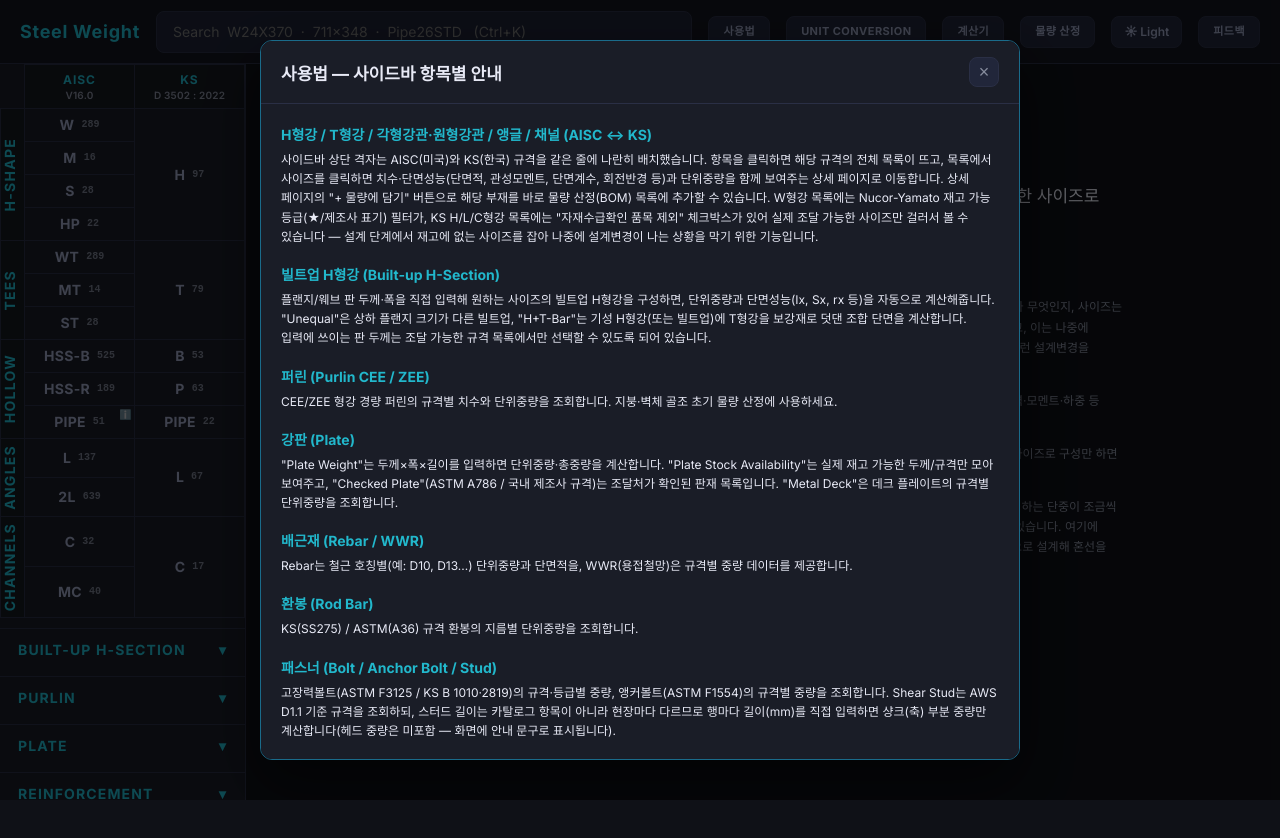
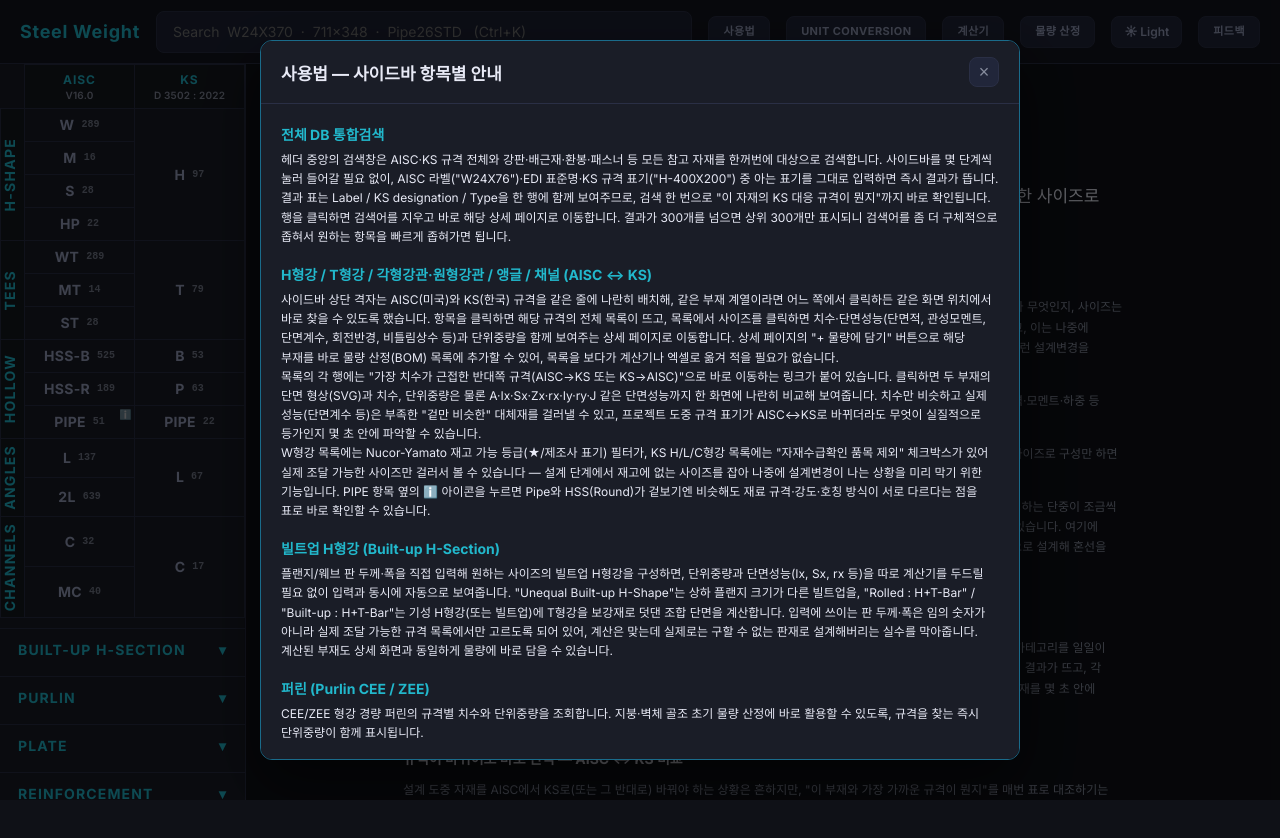
Before and after one commit to shinho76/section_database, a React (Vite) app: page / in a window 1280 px wide. Both pictures are taken after a click on the button "사용법". Shown: the top 838 px of the page. Built offline with nearby package versions, Linux system fonts and the light colour scheme.

Commit message:
Expand home/usage guide: integrated search and AISC/KS compare
Adds a dedicated explanation of the whole-database search and the
nearest-match AISC<->KS comparison feature, and fleshes out every
usage-guide section with more concrete, convenience-focused detail.

```diff
--- a/src/components/HomeView.jsx
+++ b/src/components/HomeView.jsx
@@ -46,6 +46,30 @@ export default function HomeView() {
         </p>
       </section>
 
+      <section className="home-section">
+        <h2>전체 DB 통합검색 — 한 번에 빠르게 찾기</h2>
+        <p>
+          상단 검색창 하나로 <b>AISC·KS 전체 규격과 모든 참고 자재(강판·배근재·환봉·패스너 등)를
+          동시에</b> 검색합니다. 사이드바에서 카테고리를 일일이 눌러 들어갈 필요 없이, AISC 라벨
+          ("W24X76" 같은)이든 KS 규격 표기("H-400X200")든 아는 표기 그대로 입력하면 즉시 결과가
+          뜨고, 각 결과 행에 AISC 라벨과 대응하는 KS 규격이 나란히 표시됩니다. 도면·계산서를
+          검토하다 낯선 규격명이 나왔을 때, 원하는 자재를 몇 초 안에 찾아내는 데 초점을 맞췄습니다.
+        </p>
+      </section>
+
+      <section className="home-section">
+        <h2>규격이 바뀌어도 바로 인식 — AISC ↔ KS 비교</h2>
+        <p>
+          설계 도중 자재를 AISC에서 KS로(또는 그 반대로) 바꿔야 하는 상황은 흔하지만, "이 부재와
+          가장 가까운 규격이 뭔지"를 매번 표로 대조하기는 번거롭습니다. 이 사이트는 목록에서
+          <b>가장 근접한 상대 규격으로 바로 연결되는 링크</b>를 제공해, 클릭 한 번으로 단면
+          치수·형상(SVG)·단위중량뿐 아니라 A(단면적)·Ix·Sx·Zx·rx·Iy·ry·J 같은 단면성능까지
+          두 규격을 나란히 비교해서 보여줍니다. 치수만 비슷하고 성능은 부족한 "가짜 대체재"를
+          거르고, 규격 변경 시에도 어떤 자재가 실제로 등가인지 즉시 파악할 수 있게 한 것이
+          이 기능의 핵심입니다.
+        </p>
+      </section>
+
       <section className="home-section home-start">
         <h2>시작하기</h2>
         <p>왼쪽 사이드바에서 조회할 규격을 선택하거나, 아래에서 자주 쓰는 항목으로 바로 이동하세요.</p>
--- a/src/components/UsageGuideModal.jsx
+++ b/src/components/UsageGuideModal.jsx
@@ -3,62 +3,86 @@
 // see in the sidebar" to "what it does" one-to-one.
 const SECTIONS = [
   {
+    title: '전체 DB 통합검색',
+    body: '헤더 중앙의 검색창은 AISC·KS 규격 전체와 강판·배근재·환봉·패스너 등 모든 참고 자재를 한꺼번에 대상으로 검색합니다. '
+      + '사이드바를 몇 단계씩 눌러 들어갈 필요 없이, AISC 라벨("W24X76")·EDI 표준명·KS 규격 표기("H-400X200") 중 아는 표기를 '
+      + '그대로 입력하면 즉시 결과가 뜹니다. 결과 표는 Label / KS designation / Type을 한 행에 함께 보여주므로, 검색 한 번으로 '
+      + '"이 자재의 KS 대응 규격이 뭔지"까지 바로 확인됩니다. 행을 클릭하면 검색어를 지우고 바로 해당 상세 페이지로 이동합니다. '
+      + '결과가 300개를 넘으면 상위 300개만 표시되니 검색어를 좀 더 구체적으로 좁혀서 원하는 항목을 빠르게 좁혀가면 됩니다.',
+  },
+  {
     title: 'H형강 / T형강 / 각형강관·원형강관 / 앵글 / 채널 (AISC ↔ KS)',
-    body: '사이드바 상단 격자는 AISC(미국)와 KS(한국) 규격을 같은 줄에 나란히 배치했습니다. '
-      + '항목을 클릭하면 해당 규격의 전체 목록이 뜨고, 목록에서 사이즈를 클릭하면 치수·단면성능(단면적, 관성모멘트, '
-      + '단면계수, 회전반경 등)과 단위중량을 함께 보여주는 상세 페이지로 이동합니다. 상세 페이지의 "+ 물량에 담기" 버튼으로 '
-      + '해당 부재를 바로 물량 산정(BOM) 목록에 추가할 수 있습니다. W형강 목록에는 Nucor-Yamato 재고 가능 등급(★/제조사 표기) '
-      + '필터가, KS H/L/C형강 목록에는 "자재수급확인 품목 제외" 체크박스가 있어 실제 조달 가능한 사이즈만 걸러서 볼 수 있습니다 — '
-      + '설계 단계에서 재고에 없는 사이즈를 잡아 나중에 설계변경이 나는 상황을 막기 위한 기능입니다.',
+    body: '사이드바 상단 격자는 AISC(미국)와 KS(한국) 규격을 같은 줄에 나란히 배치해, 같은 부재 계열이라면 어느 쪽에서 클릭하든 '
+      + '같은 화면 위치에서 바로 찾을 수 있도록 했습니다. 항목을 클릭하면 해당 규격의 전체 목록이 뜨고, 목록에서 사이즈를 클릭하면 '
+      + '치수·단면성능(단면적, 관성모멘트, 단면계수, 회전반경, 비틀림상수 등)과 단위중량을 함께 보여주는 상세 페이지로 이동합니다. '
+      + '상세 페이지의 "+ 물량에 담기" 버튼으로 해당 부재를 바로 물량 산정(BOM) 목록에 추가할 수 있어, 목록을 보다가 계산기나 '
+      + '엑셀로 옮겨 적을 필요가 없습니다.\n\n'
+      + '목록의 각 행에는 "가장 치수가 근접한 반대쪽 규격(AISC→KS 또는 KS→AISC)"으로 바로 이동하는 링크가 붙어 있습니다. '
+      + '클릭하면 두 부재의 단면 형상(SVG)과 치수, 단위중량은 물론 A·Ix·Sx·Zx·rx·Iy·ry·J 같은 단면성능까지 한 화면에 나란히 '
+      + '비교해 보여줍니다. 치수만 비슷하고 실제 성능(단면계수 등)은 부족한 "겉만 비슷한" 대체재를 걸러낼 수 있고, 프로젝트 도중 '
+      + '규격 표기가 AISC↔KS로 바뀌더라도 무엇이 실질적으로 등가인지 몇 초 안에 파악할 수 있습니다.\n\n'
+      + 'W형강 목록에는 Nucor-Yamato 재고 가능 등급(★/제조사 표기) 필터가, KS H/L/C형강 목록에는 "자재수급확인 품목 제외" '
+      + '체크박스가 있어 실제 조달 가능한 사이즈만 걸러서 볼 수 있습니다 — 설계 단계에서 재고에 없는 사이즈를 잡아 나중에 '
+      + '설계변경이 나는 상황을 미리 막기 위한 기능입니다. PIPE 항목 옆의 ℹ️ 아이콘을 누르면 Pipe와 HSS(Round)가 겉보기엔 '
+      + '비슷해도 재료 규격·강도·호칭 방식이 서로 다르다는 점을 표로 바로 확인할 수 있습니다.',
   },
   {
     title: '빌트업 H형강 (Built-up H-Section)',
     body: '플랜지/웨브 판 두께·폭을 직접 입력해 원하는 사이즈의 빌트업 H형강을 구성하면, 단위중량과 단면성능(Ix, Sx, rx 등)을 '
-      + '자동으로 계산해줍니다. "Unequal"은 상하 플랜지 크기가 다른 빌트업, "H+T-Bar"는 기성 H형강(또는 빌트업)에 T형강을 '
-      + '보강재로 덧댄 조합 단면을 계산합니다. 입력에 쓰이는 판 두께는 조달 가능한 규격 목록에서만 선택할 수 있도록 되어 있습니다.',
+      + '따로 계산기를 두드릴 필요 없이 입력과 동시에 자동으로 보여줍니다. "Unequal Built-up H-Shape"는 상하 플랜지 크기가 다른 '
+      + '빌트업을, "Rolled : H+T-Bar" / "Built-up : H+T-Bar"는 기성 H형강(또는 빌트업)에 T형강을 보강재로 덧댄 조합 단면을 '
+      + '계산합니다. 입력에 쓰이는 판 두께·폭은 임의 숫자가 아니라 실제 조달 가능한 규격 목록에서만 고르도록 되어 있어, 계산은 '
+      + '맞는데 실제로는 구할 수 없는 판재로 설계해버리는 실수를 막아줍니다. 계산된 부재도 상세 화면과 동일하게 물량에 바로 담을 수 있습니다.',
   },
   {
     title: '퍼린 (Purlin CEE / ZEE)',
-    body: 'CEE/ZEE 형강 경량 퍼린의 규격별 치수와 단위중량을 조회합니다. 지붕·벽체 골조 초기 물량 산정에 사용하세요.',
+    body: 'CEE/ZEE 형강 경량 퍼린의 규격별 치수와 단위중량을 조회합니다. 지붕·벽체 골조 초기 물량 산정에 바로 활용할 수 있도록, '
+      + '규격을 찾는 즉시 단위중량이 함께 표시됩니다.',
   },
   {
     title: '강판 (Plate)',
-    body: '"Plate Weight"는 두께×폭×길이를 입력하면 단위중량·총중량을 계산합니다. "Plate Stock Availability"는 실제 재고 '
-      + '가능한 두께/규격만 모아 보여주고, "Checked Plate"(ASTM A786 / 국내 제조사 규격)는 조달처가 확인된 판재 목록입니다. '
-      + '"Metal Deck"은 데크 플레이트의 규격별 단위중량을 조회합니다.',
+    body: '"Plate Weight"는 두께×폭×길이를 입력하면 단위중량·총중량을 즉시 계산합니다. "Plate Stock Availability"는 실제 재고 '
+      + '가능한 두께/규격만 모아 보여주어 구하기 어려운 두께를 먼저 걸러낼 수 있고, "Checked Plate"(ASTM A786 / 국내 제조사 규격)는 '
+      + '조달처가 확인된 판재 목록이라 별도 확인 없이 바로 채택해도 되는 안전한 목록입니다. "Metal Deck"은 데크 플레이트의 '
+      + '규격별 단위중량을 조회합니다.',
   },
   {
     title: '배근재 (Rebar / WWR)',
-    body: 'Rebar는 철근 호칭별(예: D10, D13...) 단위중량과 단면적을, WWR(용접철망)은 규격별 중량 데이터를 제공합니다.',
+    body: 'Rebar는 철근 호칭별(D10, D13...) 단위중량과 단면적을, WWR(용접철망)은 규격별 중량 데이터를 제공해 철근·배근 물량도 '
+      + '철골과 같은 화면·같은 방식으로 조회·집계할 수 있습니다.',
   },
   {
     title: '환봉 (Rod Bar)',
-    body: 'KS(SS275) / ASTM(A36) 규격 환봉의 지름별 단위중량을 조회합니다.',
+    body: 'KS(SS275) / ASTM(A36) 규격 환봉의 지름별 단위중량을 조회합니다. 국내·해외 프로젝트 어느 쪽 규격으로 발주하든 같은 화면에서 확인할 수 있습니다.',
   },
   {
     title: '패스너 (Bolt / Anchor Bolt / Stud)',
     body: '고장력볼트(ASTM F3125 / KS B 1010·2819)의 규격·등급별 중량, 앵커볼트(ASTM F1554)의 규격별 중량을 조회합니다. '
-      + 'Shear Stud는 AWS D1.1 기준 규격을 조회하되, 스터드 길이는 카탈로그 항목이 아니라 현장마다 다르므로 행마다 길이(mm)를 '
-      + '직접 입력하면 샹크(축) 부분 중량만 계산합니다(헤드 중량은 미포함 — 화면에 안내 문구로 표시됩니다).',
+      + 'Shear Stud는 AWS D1.1 기준 규격을 조회하되, 스터드 길이는 카탈로그 항목이 아니라 현장·설계마다 다르므로 행마다 길이(mm)를 '
+      + '직접 입력하면 그 자리에서 샹크(축) 부분 중량을 계산합니다(헤드 중량은 미포함 — 화면에 안내 문구로 표시됩니다).',
   },
   {
     title: '강재 등급 (Materials)',
-    body: 'ASTM / KS 강재 등급별 항복강도(Fy)·인장강도(Fu) 등 재료 물성을 정리한 참고표입니다.',
+    body: 'ASTM / KS 강재 등급별 항복강도(Fy)·인장강도(Fu) 등 재료 물성을 정리한 참고표입니다. 규격서를 따로 뒤지지 않아도 '
+      + '설계에 필요한 재료값을 한 화면에서 바로 대조해 볼 수 있습니다.',
   },
   {
     title: 'UNIT CONVERSION (단위 환산)',
-    body: '헤더의 "UNIT CONVERSION" 버튼을 누르면 힘·응력·모멘트·등분포하중 등 미국(kip, ksi, psf...)·한국(kN, MPa, kN/m...) '
-      + '단위를 실시간으로 서로 환산해주는 계산기가 열립니다. 값을 어느 칸에 입력해도 같은 줄의 다른 단위 값이 즉시 갱신됩니다.',
+    body: '헤더의 "UNIT CONVERSION" 버튼을 누르면 힘·응력·모멘트·등분포하중 등 미국(kip, ksi, psf, ft-kip...)과 한국(kN, MPa, '
+      + 'kN/m, kN-m...) 단위를 실시간으로 서로 환산해주는 계산기가 열립니다. 카테고리 하나에 값을 한 칸이라도 입력하면 같은 줄의 '
+      + '나머지 단위 값이 모두 즉시 갱신되므로, 별도 변환 공식을 찾거나 계산기를 여러 번 두드릴 필요 없이 인치·피트 단위를 '
+      + '국내 단위 감각으로 바로 읽을 수 있습니다.',
   },
   {
     title: '물량 산정 (BOM)',
-    body: '헤더의 "물량 산정" 버튼은 각 상세 페이지의 "+ 물량에 담기"로 모아온 부재들의 목록(길이·등급·수량 입력 가능)을 보여주고, '
-      + '총 중량을 자동 합산합니다. 표 복사/CSV 내보내기로 다른 문서에 바로 붙여넣을 수 있고, 실수로 전체를 비우지 않도록 확인 절차가 있습니다.',
+    body: '헤더의 "물량 산정" 버튼은 각 상세/계산 페이지의 "+ 물량에 담기"로 모아온 부재들의 목록(길이·등급·수량 입력 가능)을 '
+      + '보여주고, 총 중량을 자동 합산합니다. 표 복사/CSV 내보내기로 엑셀 등 다른 문서에 바로 붙여넣을 수 있어, 규격 검색부터 '
+      + '물량 집계까지 이 사이트 안에서 한 번에 끝낼 수 있습니다. 실수로 전체를 비우지 않도록 확인 절차가 붙어 있습니다.',
   },
   {
-    title: '검색 / 계산기 / 피드백',
-    body: '헤더의 검색창은 전체 데이터베이스를 규격명으로 즉시 검색합니다. "계산기" 버튼은 Windows 기본 계산기를 엽니다(브라우저 권한 팝업이 뜰 수 있습니다). '
-      + '"피드백" 버튼은 오류 제보·개선 요청을 새 창의 구글 폼으로 보낼 수 있게 합니다.',
+    title: '계산기 / 피드백',
+    body: '"계산기" 버튼은 Windows 기본 계산기를 엽니다(브라우저 권한 팝업이 뜰 수 있습니다). "피드백" 버튼은 오류 제보·개선 '
+      + '요청을 새 창의 구글 폼으로 바로 보낼 수 있게 합니다.',
   },
 ];
 
@@ -74,7 +98,7 @@ export default function UsageGuideModal({ onClose }) {
           {SECTIONS.map((s) => (
             <section key={s.title} className="usage-guide-section">
               <h3>{s.title}</h3>
-              <p>{s.body}</p>
+              {s.body.split('\n\n').map((para, i) => <p key={i}>{para}</p>)}
             </section>
           ))}
         </div>
```
